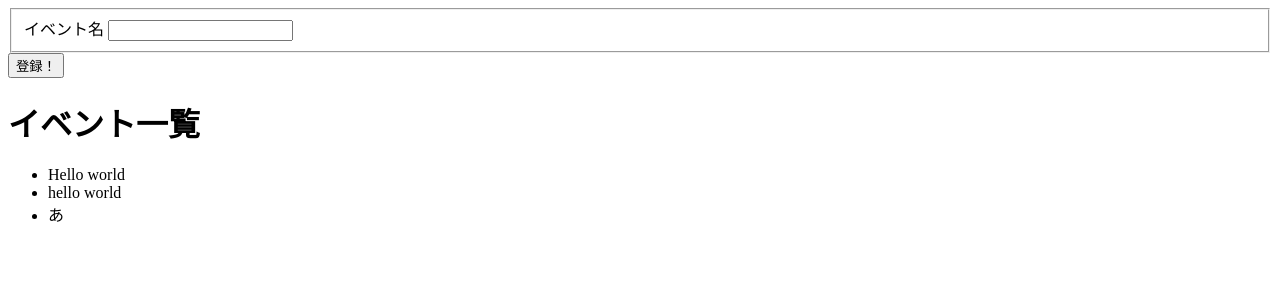
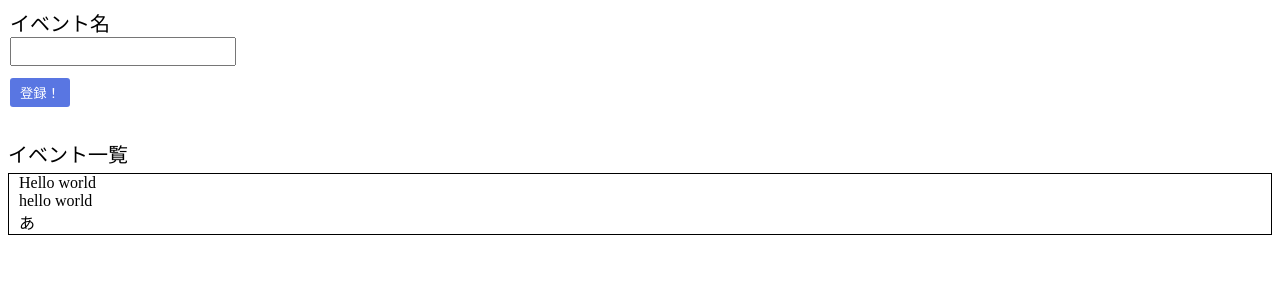
Before and after one commit to todaka0202/--Django, a Django app: page /event/ in a window 1280 px wide. Shown: the top 300 px of the page. Run offline with Django 5.2, Linux system fonts and the light colour scheme; data comes from the database, SQL or seed files in the repository.

```diff
--- a/event/models.py
+++ b/event/models.py
@@ -8,4 +8,8 @@ class Event(models.Model):
         return self.event_text
 
 
+class Task(models.Model):
+    set_date = models.DateField("日程", blank=True, null=True)
+
+
 # Create your models here.
--- a/event/static/event/style.css
+++ b/event/static/event/style.css
@@ -1,3 +1,40 @@
+button {
+    color: #fff;
+    background-color: rgb(89, 118, 226);
+    border: 0;
+    padding: 5px 10px;
+    border-radius: 3px;
+    margin: 2px;
+}
+
+label {
+    font-size: 20px;
+}
+
+fieldset {
+    border: 0;
+    padding: 0;
+    margin-bottom: 10px;
+}
+
+fieldset input {
+    display: block;
+    padding: 5px 40px 5px 5px;
+}
+
+h1 {
+    font-weight: normal;
+    font-size: 20px;
+    margin-top: 30px;
+    margin-bottom: 5px;
+}
+
+ul {
+    border: 1px solid #000;
+    padding: 0 10px 0px 10px;
+    margin: 0;
+}
+
 li {
-    color: green;
+    list-style: none;
 }
--- a/event/templates/event/index.html
+++ b/event/templates/event/index.html
@@ -6,6 +6,9 @@
     <meta name="viewport" content="width=device-width, initial-scale=1.0">
 
     <title>Document</title>
+    <!-- css -->
+    {% load static %}
+    <link rel="stylesheet" href="{% static 'event/style.css' %}">
 </head>
 
 <body>
@@ -18,15 +21,16 @@
         <button type="submit" value="CreateEvent">登録！</button>
     </form>
 
+
+    <h1>イベント一覧</h1>
     {% if latest_event_list %}
-    <h1>イベント一覧</h1>
     <ul>
         {% for event in latest_event_list %}
         <li>{{ event.event_text }}</li>
         {% endfor %}
     </ul>
     {% else %}
-    <p>No event are available.</p>
+    <p>現在イベントは何も登録されていません</p>
     {% endif %}
 </body>
 
--- a/event/views.py
+++ b/event/views.py
@@ -12,6 +12,7 @@ def index(request):
 
 def CreateEvent(request):
     c = Event(event_text=request.POST["text"])
-    c.save()
+    if c.event_text != "":
+        c.save()
 
     return HttpResponsePermanentRedirect(reverse("event:index"))
```
Also changed, not shown: event/forms.py (added, +10 -0 lines), 1 other file.
